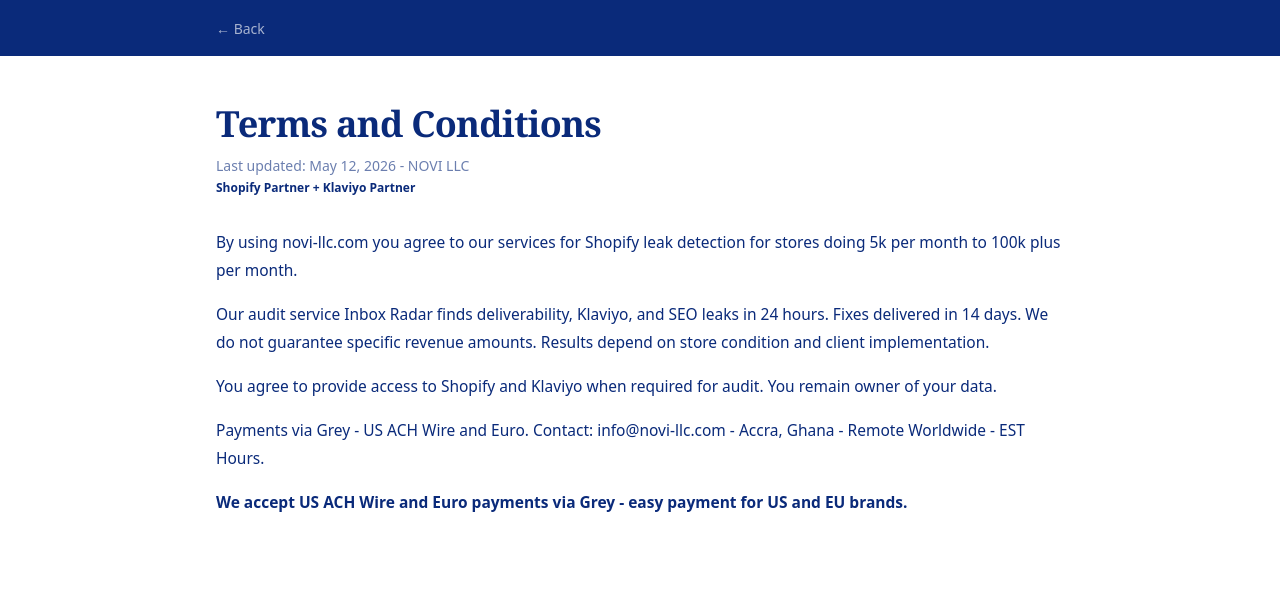
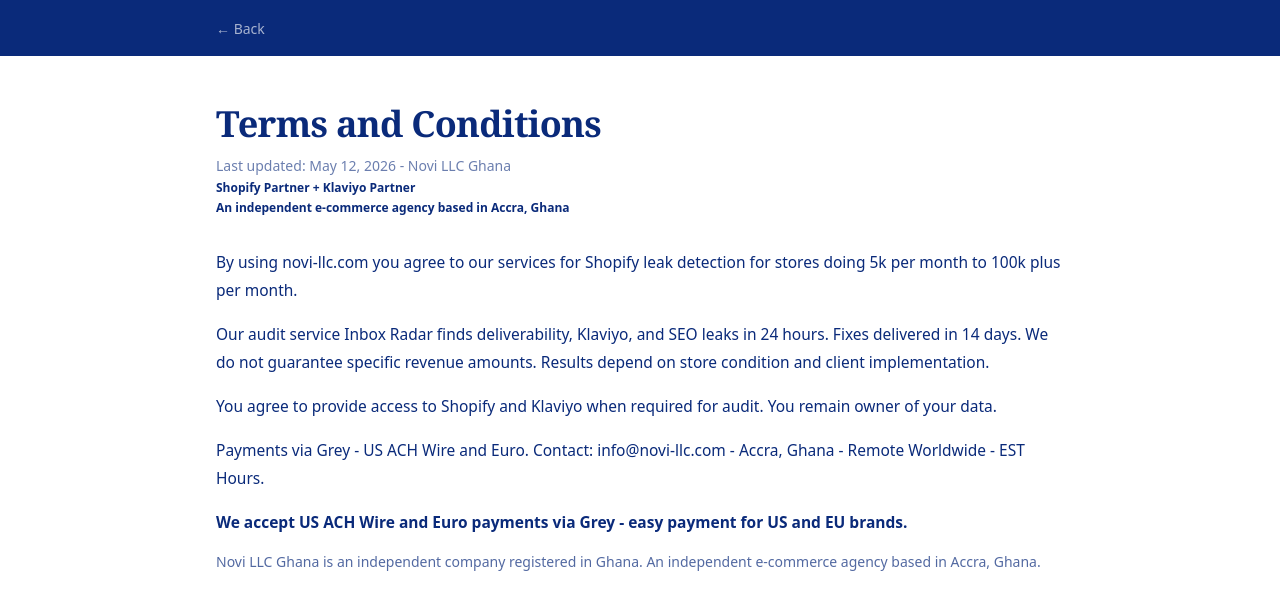
Before and after one commit to NOVI-I6699-cmd/portfolio-starter-kit, a Next.js app: page /terms in a window 1280 px wide. Shown: the top 610 px of the page. Built offline with nearby package versions, Linux system fonts and the light colour scheme.

Commit message:
Update page.tsx

```diff
--- a/app/terms/page.tsx
+++ b/app/terms/page.tsx
@@ -25,14 +25,16 @@ export default function Terms() {
       </header>
       <main className="max-w-4xl mx-auto px-6 py-12">
         <h1 className="font-serif text-[26px] leading-[1.15] tracking-[-0.02em] md:text-[36px] md:leading-[1.1] font-bold [text-wrap:balance] max-w-[20ch]" style={{color: '#0A2A7A'}}>Terms and Conditions</h1>
-        <p className="mt-3 text-sm opacity-60">Last updated: May 12, 2026 - NOVI LLC</p>
+        <p className="mt-3 text-sm opacity-60">Last updated: May 12, 2026 - Novi LLC Ghana</p>
         <p className="mt-1 text-xs font-semibold" style={{color: '#0A2A7A'}}>Shopify Partner + Klaviyo Partner</p>
+        <p className="mt-1 text-xs font-semibold" style={{color: '#0A2A7A'}}>An independent e-commerce agency based in Accra, Ghana</p>
         <div className="mt-8 space-y-4 text-[15.5px] leading-7 break-words" style={{color: '#0A2A7A'}}>
           <p>By using novi-llc.com you agree to our services for Shopify leak detection for stores doing 5k per month to 100k plus per month.</p>
           <p>Our audit service Inbox Radar finds deliverability, Klaviyo, and SEO leaks in 24 hours. Fixes delivered in 14 days. We do not guarantee specific revenue amounts. Results depend on store condition and client implementation.</p>
           <p>You agree to provide access to Shopify and Klaviyo when required for audit. You remain owner of your data.</p>
           <p>Payments via Grey - US ACH Wire and Euro. Contact: info@novi-llc.com - Accra, Ghana - Remote Worldwide - EST Hours.</p>
           <p className="font-semibold">We accept US ACH Wire and Euro payments via Grey - easy payment for US and EU brands.</p>
+          <p className="text-sm opacity-70">Novi LLC Ghana is an independent company registered in Ghana. An independent e-commerce agency based in Accra, Ghana.</p>
         </div>
       </main>
     </div>
```
